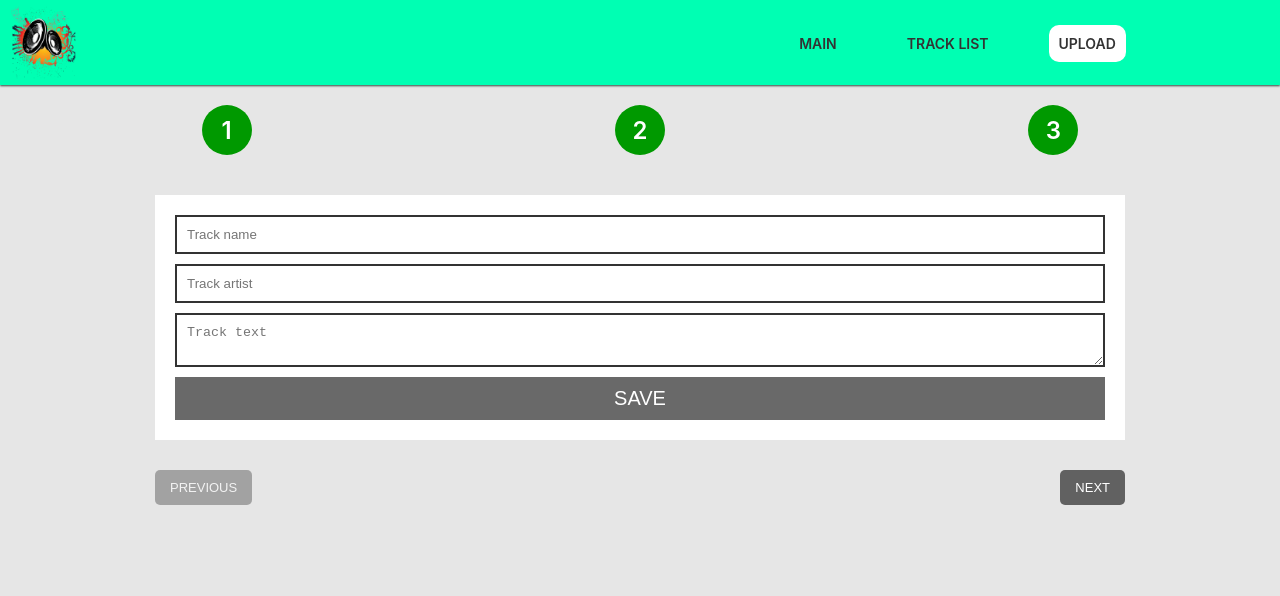
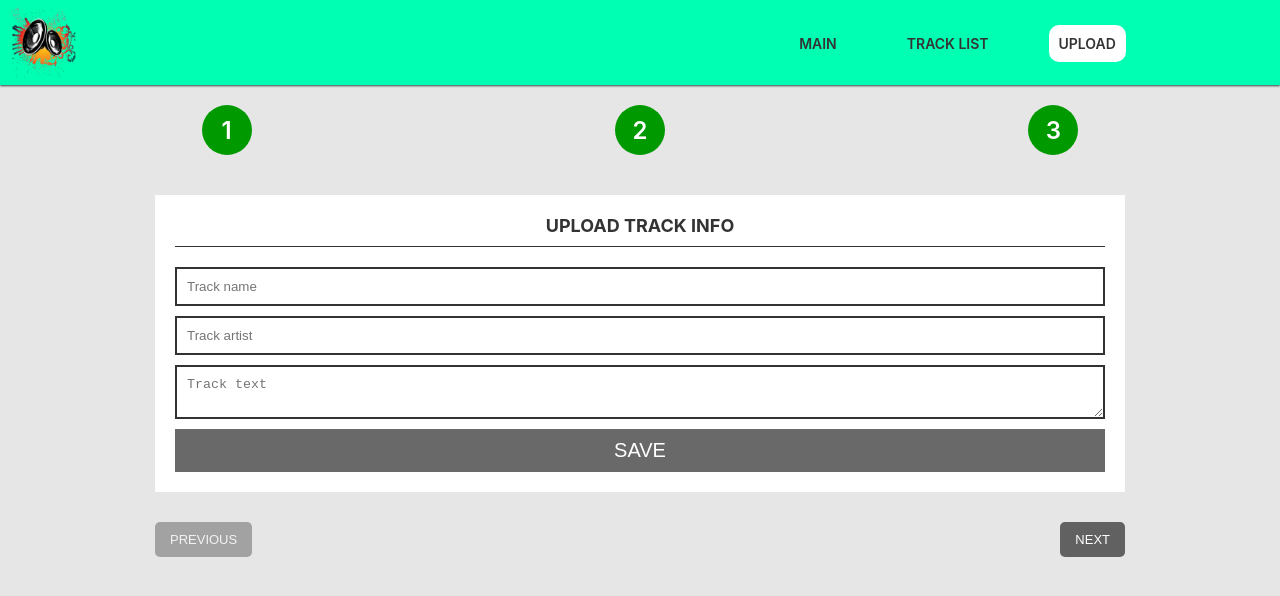
Before and after one commit to PavlenkoSt/MusicPlayer__NextJS, a Next.js app: page /upload in a window 1280 px wide. Shown: the top 596 px of the page. Built offline with nearby package versions, Linux system fonts and the light colour scheme.

Commit message:
add template 3 step upload track

```diff
--- a/components/AddCoverTrack.tsx
+++ b/components/AddCoverTrack.tsx
@@ -28,6 +28,7 @@ const AddCoverTrack = () => {
             >
             {({ isSubmitting, errors }) => (
                 <Form className={s.form}>
+                    <h2 className='header'>Upload track cover</h2>
                     <Field type="file" name="cover" placeholder="Upload a track cover" className={`${s.field} ${errors.cover ? s.err : ''}`} />
                     <button type="submit" disabled={isSubmitting} className={s.btn} >
                         Ok
--- a/components/AddTrack.tsx
+++ b/components/AddTrack.tsx
@@ -1,9 +1,41 @@
+import { Field, Form, Formik } from 'formik'
 import React from 'react'
+import s from '../styles/AddTrack.module.scss'
+
+
+interface IFormFields {
+    track?: any
+}
 
 const AddTrack = () => {
     return (
         <div>
-            Add track page
+            <Formik
+                initialValues={{ track: '' }}
+                validate={values => {
+                    const errors: IFormFields = {};
+                    if (!values.track) {
+                        errors.track = 'Required';
+                    }
+                    return errors;
+                }}
+                onSubmit={(values, { setSubmitting }) => {
+                    setTimeout(() => {
+                    alert(JSON.stringify(values, null, 2));
+                    setSubmitting(false);
+                    }, 400);
+                }}
+            >
+            {({ isSubmitting, errors }) => (
+                <Form className={s.form}>
+                    <h2 className='header'>Upload track</h2>
+                    <Field type="file" name="track" placeholder="Upload a track" className={`${s.field} ${errors.track ? s.err : ''}`} />
+                    <button type="submit" disabled={isSubmitting} className={s.btn} >
+                        Ok
+                    </button>
+                </Form>
+            )}
+            </Formik>
         </div>
     )
 }
--- a/components/AddTrackInfo.tsx
+++ b/components/AddTrackInfo.tsx
@@ -36,6 +36,7 @@ const AddTrackInfo = () => {
             >
             {({ isSubmitting, errors }) => (
                 <Form className={s.form}>
+                    <h2 className='header'>Upload track info</h2>
                     <Field type="text" name="name" placeholder="Track name" className={`${s.field} ${errors.name ? s.err : ''}`} />
                     <Field type="text" name="artist" placeholder="Track artist" className={`${s.field} ${errors.text ? s.err : ''}`} />
                     <Field type="text" name="text" placeholder="Track text" as='textarea'  className={`${s.field} ${errors.text ? s.err : ''}`} />
--- a/components/Header.tsx
+++ b/components/Header.tsx
@@ -20,11 +20,13 @@ const Header = () => {
 
     return (
         <header className={s.header}>
-            <Image
-                src='/logo.png'
-                width='75'
-                height='75'
-            />
+            <Link href='/'>
+                <Image
+                    src='/logo.png'
+                    width='75'
+                    height='75'
+                />
+            </Link>
             <nav className={s.nav}>
                 { renderLinks }
             </nav>
--- /dev/null
+++ b/styles/AddTrack.module.scss
@@ -0,0 +1,9 @@
+.form{
+    padding: 20px;
+    background-color: #fff;
+    display: flex;
+    flex-direction: column;
+    gap: 10px;
+    align-items: center;
+    margin-bottom: 20px;
+}
--- a/styles/globals.scss
+++ b/styles/globals.scss
@@ -15,3 +15,14 @@ a {
 * {
   box-sizing: border-box;
 }
+
+.header{
+  color: #333;
+  text-transform: uppercase;
+  margin: 0;
+  margin-bottom: 10px;
+  font-size: 18px;
+  border-bottom: 1px solid #333;
+  padding-bottom: 10px;
+  text-align: center;
+}
```
